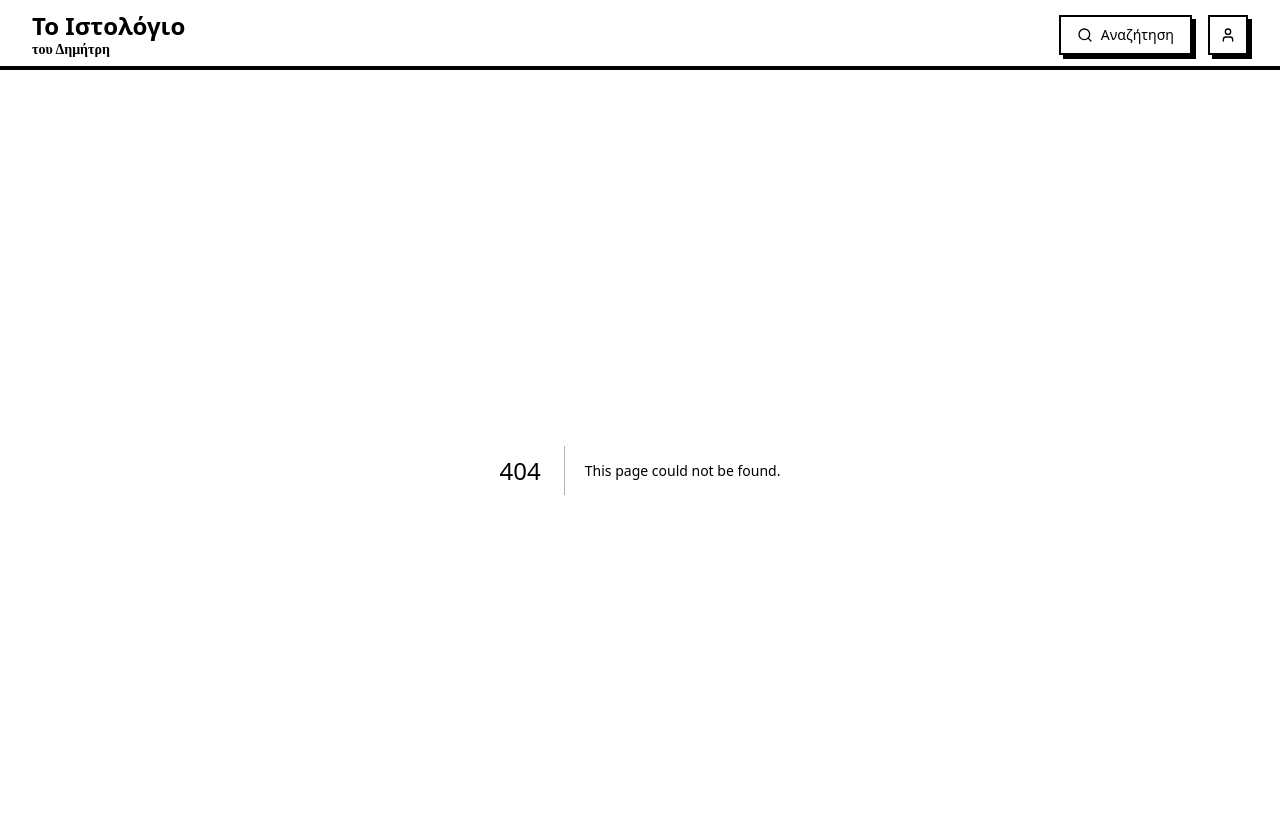
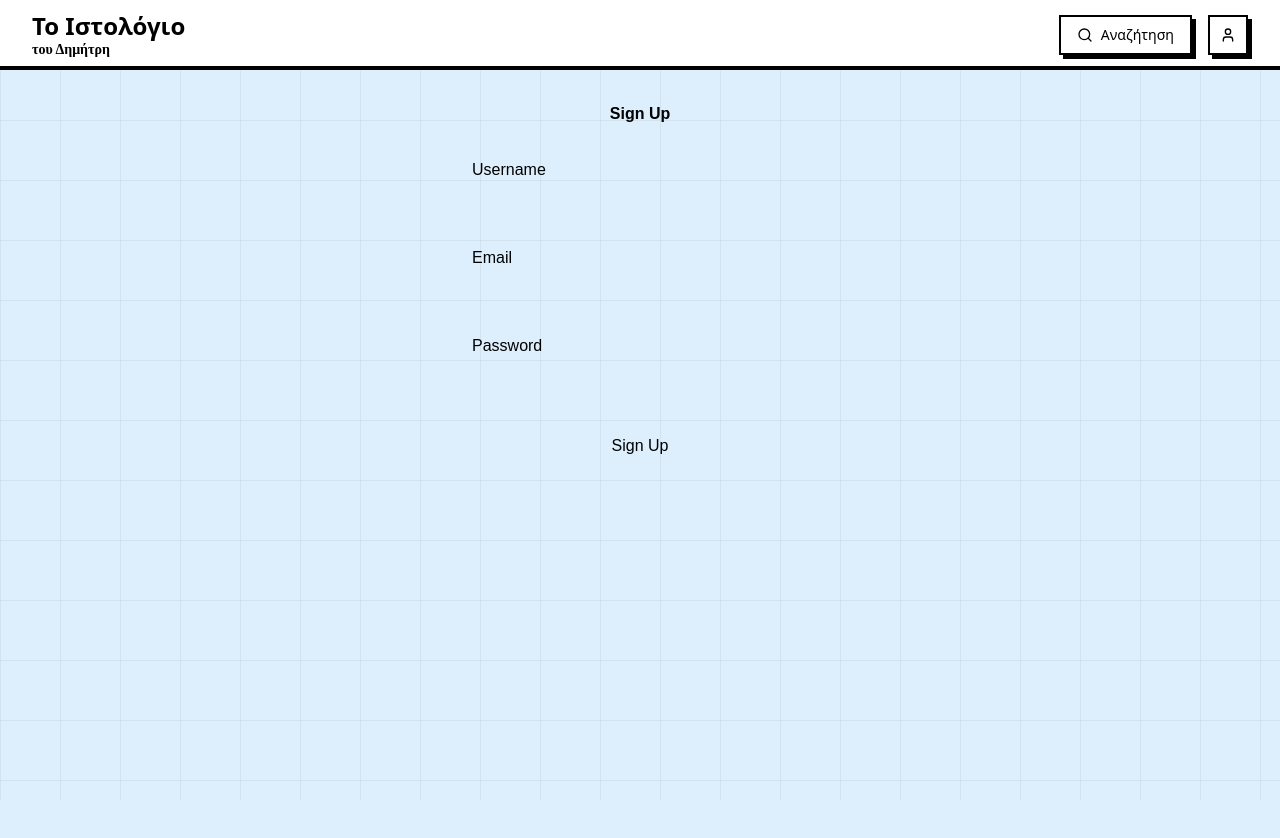
Before and after one commit to Dimitrysaf/dimitrys-blog, a Next.js app: page /auth/signup in a window 1280 px wide. Before the commit this address had no page. Shown: the top 838 px of the page. After the commit the page ends 800 px from the top, so only its background shows below. Built offline with nearby package versions, Linux system fonts and the light colour scheme.

Commit message:
API beggin

```diff
--- a/components/SignupDialog.tsx
+++ b/components/SignupDialog.tsx
@@ -16,10 +16,20 @@ import React, { useState, useEffect } from "react"
 import validator from "validator"
 import { Check, X } from "lucide-react"
 import { motion, AnimatePresence } from "framer-motion"
+import { signIn } from "next-auth/react"
 
 interface SignupDialogProps {
   open: boolean
   onOpenChange: (open: boolean) => void
+}
+
+// Define a type for our form errors for type safety
+interface FormErrors {
+  username?: string;
+  email?: string;
+  password?: string;
+  confirmPassword?: string;
+  form?: string; // For general form-level errors
 }
 
 export default function SignupDialog({ open, onOpenChange }: SignupDialogProps) {
@@ -27,13 +37,15 @@ export default function SignupDialog({ open, onOpenChange }: SignupDialogProps)
   const [email, setEmail] = useState("")
   const [password, setPassword] = useState("")
   const [confirmPassword, setConfirmPassword] = useState("")
-  const [errors, setErrors] = useState<any>({})
+  // Use our new FormErrors type for the state
+  const [errors, setErrors] = useState<FormErrors>({})
   const [showPasswordRequirements, setShowPasswordRequirements] =
     useState(false)
-  const [touched, setTouched] = useState<any>({})
+  const [touched, setTouched] = useState<{ [key: string]: boolean }>({})
 
   const validate = (isSubmitting: boolean) => {
-    const newErrors: any = {}
+    // Use our new FormErrors type for the newErrors object
+    const newErrors: FormErrors = {}
 
     // Username validation
     if (touched.username || isSubmitting) {
@@ -85,6 +97,11 @@ export default function SignupDialog({ open, onOpenChange }: SignupDialogProps)
   }
 
   useEffect(() => {
+    // Clear form-level error when inputs change
+    if (errors.form) {
+        // By typing the state, TypeScript now understands the shape here, fixing the error.
+        setErrors(({ form, ...rest }) => rest);
+    }
     validate(false)
   }, [username, email, password, confirmPassword, touched])
 
@@ -96,7 +113,7 @@ export default function SignupDialog({ open, onOpenChange }: SignupDialogProps)
     })
   }
 
-  const handleSubmit = (e: React.FormEvent) => {
+  const handleSubmit = async (e: React.FormEvent) => {
     e.preventDefault()
     setTouched({
       username: true,
@@ -104,9 +121,40 @@ export default function SignupDialog({ open, onOpenChange }: SignupDialogProps)
       password: true,
       confirmPassword: true,
     })
+
     if (validate(true)) {
-      // Submit form
-      console.log("Form submitted")
+      try {
+        const response = await fetch("/api/signup", {
+          method: "POST",
+          headers: { "Content-Type": "application/json" },
+          body: JSON.stringify({ username, email, password }),
+        })
+
+        const data = await response.json()
+
+        if (!response.ok) {
+          setErrors({ ...errors, form: data.message || "An unknown error occurred." })
+          return
+        }
+
+        const signInResponse = await signIn("credentials", {
+          redirect: false,
+          email,
+          password,
+        })
+
+        if (signInResponse?.error) {
+          setErrors({ ...errors, form: `Sign-in failed: ${signInResponse.error}` })
+          return
+        }
+
+        onOpenChange(false)
+        window.location.reload()
+
+      } catch (error) {
+        console.error("Signup fetch error:", error)
+        setErrors({ ...errors, form: "Could not connect to the server." })
+      }
     }
   }
 
@@ -239,6 +287,9 @@ export default function SignupDialog({ open, onOpenChange }: SignupDialogProps)
               )}
             </div>
           </div>
+          {errors.form && (
+            <p className="text-red-500 text-sm text-center mb-4">{errors.form}</p>
+          )}
           <DialogFooter>
             <DialogClose asChild>
               <Button variant="neutral">Άκυρο</Button>
--- /dev/null
+++ b/lib/passwords.ts
@@ -0,0 +1,17 @@
+import { scrypt, randomBytes, timingSafeEqual } from 'crypto';
+import { promisify } from 'util';
+
+const scryptAsync = promisify(scrypt);
+
+export async function hashPassword(password: string) {
+  const salt = randomBytes(16).toString('hex');
+  const buf = (await scryptAsync(password, salt, 64)) as Buffer;
+  return `${buf.toString('hex')}.${salt}`;
+}
+
+export async function verifyPassword(password: string, hash: string) {
+  const [hashedPassword, salt] = hash.split('.');
+  const hashedPasswordBuf = Buffer.from(hashedPassword, 'hex');
+  const buf = (await scryptAsync(password, salt, 64)) as Buffer;
+  return timingSafeEqual(hashedPasswordBuf, buf);
+}
--- /dev/null
+++ b/pages/api/auth/[...nextauth].ts
@@ -0,0 +1,90 @@
+import NextAuth from "next-auth"
+import CredentialsProvider from "next-auth/providers/credentials"
+import { PrismaClient } from "@prisma/client"
+import { verifyPassword } from "../../../lib/passwords"
+
+const prisma = new PrismaClient()
+
+export default NextAuth({
+  providers: [
+    CredentialsProvider({
+      name: "Credentials",
+      credentials: {
+        email: { label: "Email", type: "text" },
+        password: { label: "Password", type: "password" },
+      },
+      async authorize(credentials) {
+        if (!credentials) {
+            return null;
+        }
+
+        const user = await prisma.user.findUnique({
+          where: { email: credentials.email },
+        })
+
+        if (user && user.passwordHash) {
+            const isValid = await verifyPassword(credentials.password, user.passwordHash)
+            if (isValid) {
+                // Return the user object without the password hash
+                const { passwordHash, ...userWithoutPassword } = user;
+                return userWithoutPassword;
+            }
+        }
+        // If you return null, an error will be displayed advising the user to check their details.
+        return null
+      },
+    }),
+  ],
+  session: {
+    strategy: "jwt",
+  },
+  callbacks: {
+    async jwt({ token, user }) {
+      // Add user id and username to the token
+      if (user) {
+        token.id = user.id;
+        token.username = user.username;
+      }
+      return token
+    },
+    async session({ session, token }) {
+      // Add user id and username to the session object
+      if (session.user) {
+        session.user.id = token.id as string;
+        session.user.username = token.username as string;
+      }
+      return session
+    },
+  },
+  pages: {
+    signIn: '/', // Redirect to home page for sign-in
+    signOut: '/',
+    error: '/', // Redirect to home page on error
+  },
+})
+
+// We also need to extend the default Session and User types for TypeScript
+declare module "next-auth" {
+  interface Session {
+    user?: {
+      id: string;
+      username: string;
+    } & {
+        name?: string | null;
+        email?: string | null;
+        image?: string | null;
+    };
+  }
+
+  interface User {
+      username: string;
+  }
+}
+
+
+declare module 'next-auth/jwt' {
+    interface JWT {
+        id: string;
+        username: string;
+    }
+}
--- /dev/null
+++ b/pages/api/signup.ts
@@ -0,0 +1,60 @@
+import type { NextApiRequest, NextApiResponse } from 'next';
+import { PrismaClient } from '@prisma/client';
+import { hashPassword } from '../../lib/passwords';
+
+const prisma = new PrismaClient();
+
+export default async function handler(
+  req: NextApiRequest,
+  res: NextApiResponse
+) {
+  if (req.method !== 'POST') {
+    res.setHeader('Allow', ['POST']);
+    return res.status(405).json({ message: `Method ${req.method} Not Allowed` });
+  }
+
+  try {
+    const { email, password, username } = req.body;
+
+    if (!email || !password || !username) {
+      return res.status(400).json({ message: 'Email, password, and username are required.' });
+    }
+
+    // Check if user already exists
+    const existingUser = await prisma.user.findFirst({
+      where: {
+        OR: [
+          { email: email },
+          { username: username },
+        ],
+      },
+    });
+
+    if (existingUser) {
+      return res.status(409).json({ message: 'User with this email or username already exists.' });
+    }
+
+    // Hash the password
+    const passwordHash = await hashPassword(password);
+
+    // Create the user
+    // ASSUMPTION: A default role for new users exists with id = 1.
+    const user = await prisma.user.create({
+      data: {
+        username,
+        email,
+        passwordHash,
+        roleId: 1, // Assuming '1' is the ID for a standard user role.
+      },
+    });
+
+    // Do not send the password hash back to the client
+    const { passwordHash: _, ...userWithoutPassword } = user;
+
+    return res.status(201).json({ user: userWithoutPassword });
+
+  } catch (error) {
+    console.error('Signup Error:', error);
+    return res.status(500).json({ message: 'An error occurred during registration.' });
+  }
+}
--- /dev/null
+++ b/pages/auth/signup.tsx
@@ -0,0 +1,101 @@
+import React from 'react';
+import { signIn } from 'next-auth/react';
+
+const SignUpPage = () => {
+  async function handleSignUp(event: React.FormEvent<HTMLFormElement>) {
+    event.preventDefault();
+
+    const form = event.currentTarget;
+    const email = form.email.value;
+    const password = form.password.value;
+    const username = form.username.value;
+
+    if (!email || !password || !username) {
+      alert('Please fill in all fields.');
+      return;
+    }
+
+    try {
+      // Step 1: Call our custom registration API endpoint using fetch
+      const response = await fetch('/api/signup', {
+        method: 'POST',
+        headers: {
+          'Content-Type': 'application/json',
+        },
+        body: JSON.stringify({ email, password, username }),
+      });
+
+      const data = await response.json();
+
+      if (!response.ok) {
+        // If the server returns an error (e.g., user already exists), show it
+        throw new Error(data.message || 'Something went wrong with the signup.');
+      }
+
+      // Step 2: If signup is successful, automatically sign the user in
+      // using the 'credentials' provider from next-auth.
+      alert('Signup successful! You will now be logged in.');
+
+      const signInResponse = await signIn('credentials', {
+        redirect: false, // We will handle the redirect manually
+        email: email,    // Use the same credentials to log in
+        password: password,
+      });
+
+      if (signInResponse?.error) {
+        // This case is unlikely if signup just succeeded, but we handle it just in case.
+        throw new Error(`Sign-in failed after registration: ${signInResponse.error}`);
+      }
+
+      // Step 3: If sign-in is successful, redirect to the homepage
+      window.location.href = '/';
+
+    } catch (error: any) {
+      console.error('Signup Process Error:', error);
+      alert(`Error: ${error.message}`);
+    }
+  }
+
+  return (
+    <div style={{ maxWidth: '400px', margin: 'auto', padding: '2rem', fontFamily: 'sans-serif' }}>
+      <h1 style={{ textAlign: 'center', marginBottom: '2rem' }}>Sign Up</h1>
+      <form onSubmit={handleSignUp}>
+        <div style={{ marginBottom: '1rem' }}>
+          <label htmlFor="username" style={{ display: 'block', marginBottom: '0.5rem' }}>Username</label>
+          <input
+            id="username"
+            name="username"
+            type="text"
+            required
+            style={{ width: '100%', padding: '0.5rem', boxSizing: 'border-box' }}
+          />
+        </div>
+        <div style={{ marginBottom: '1rem' }}>
+          <label htmlFor="email" style={{ display: 'block', marginBottom: '0.5rem' }}>Email</label>
+          <input
+            id="email"
+            name="email"
+            type="email"
+            required
+            style={{ width: '100%', padding: '0.5rem', boxSizing: 'border-box' }}
+          />
+        </div>
+        <div style={{ marginBottom: '1rem' }}>
+          <label htmlFor="password" style={{ display: 'block', marginBottom: '0.5rem' }}>Password</label>
+          <input
+            id="password"
+            name="password"
+            type="password"
+            required
+            style={{ width: '100%', padding: '0.5rem', boxSizing: 'border-box' }}
+          />
+        </div>
+        <button type="submit" style={{ padding: '0.75rem 1.5rem', cursor: 'pointer', width: '100%', fontSize: '1rem' }}>
+          Sign Up
+        </button>
+      </form>
+    </div>
+  );
+};
+
+export default SignUpPage;
```
Also changed, not shown: pages/api/login.ts (added).
